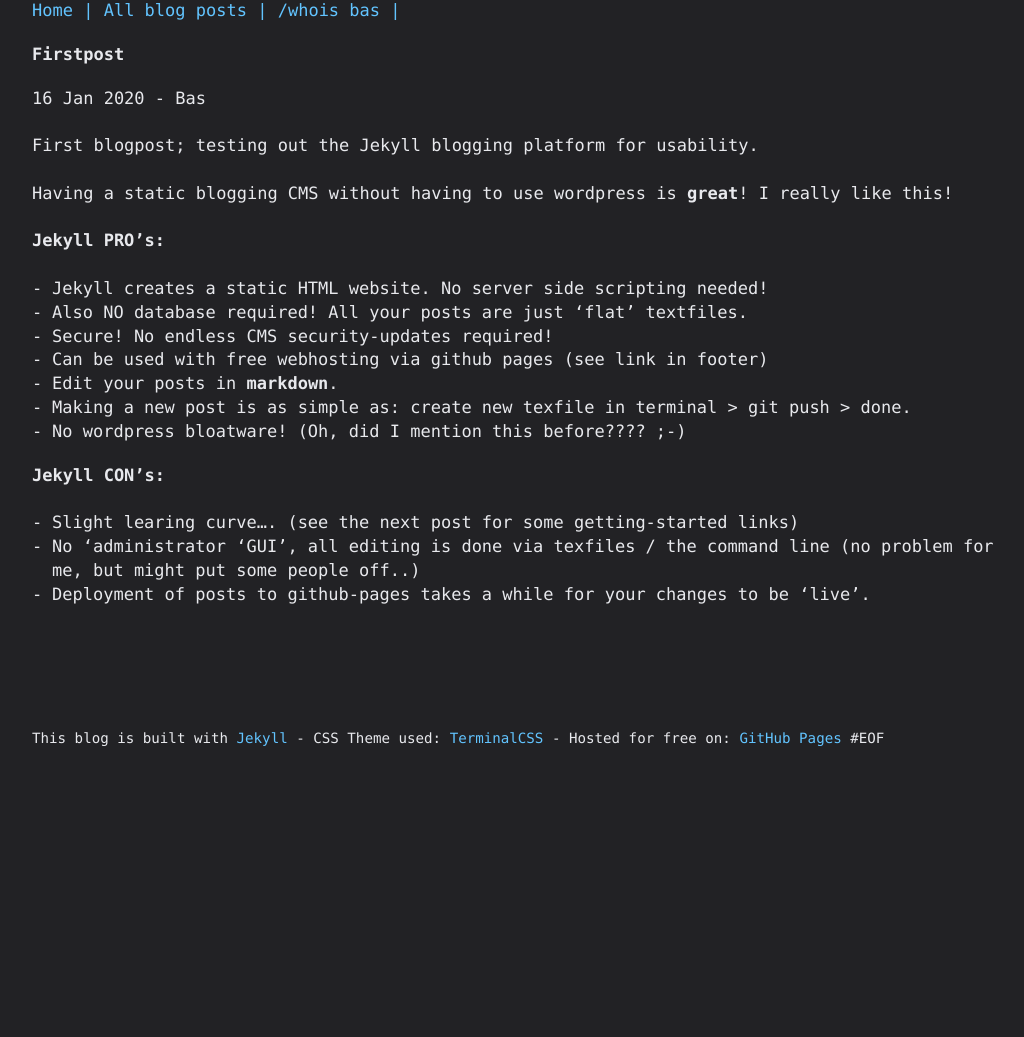
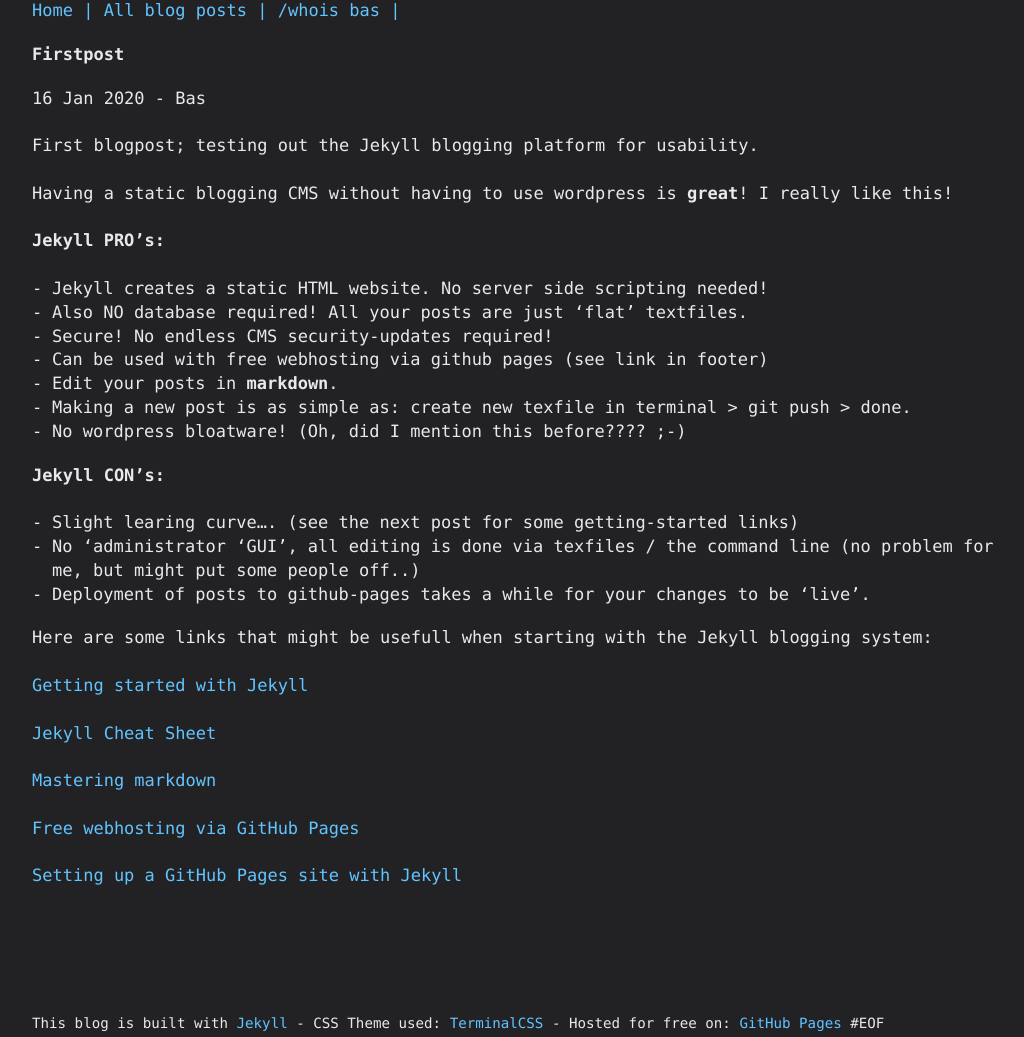
Before and after one commit to basdds/basdds.github.io, a Jekyll site: the page built from _posts/2020-01-16-firstpost.md, in a window 1280 px wide. Shown: the whole page, without its empty margins (118-1142 px from the left). Built offline with Jekyll 4.4.1, drawn with Linux system fonts in a browser that asks for light colours; before the commit the page ends 900 px from its top, so only the background shows below that.

Commit message:
site update

```diff
--- a/_posts/2020-01-16-firstpost.md
+++ b/_posts/2020-01-16-firstpost.md
@@ -21,3 +21,15 @@
 * Slight learing curve.... (see the next post for some getting-started links)
 * No 'administrator 'GUI', all editing is done via texfiles / the command line (no problem for me, but might put some people off..)
 * Deployment of posts to github-pages takes a while for your changes to be 'live'.
+
+Here are some links that might be usefull when starting with the Jekyll blogging system:
+
+[Getting started with Jekyll](https://jekyllrb.com/docs/step-by-step/01-setup/){:target="_blank"}
+
+[Jekyll Cheat Sheet](https://learn.cloudcannon.com/jekyll-cheat-sheet/){:target="_blank"}
+
+[Mastering markdown](https://guides.github.com/features/mastering-markdown/){:target="_blank"}
+
+[Free webhosting via GitHub Pages](https://pages.github.com/){:target="_blank"}
+
+[Setting up a GitHub Pages site with Jekyll](https://help.github.com/en/github/working-with-github-pages/setting-up-a-github-pages-site-with-jekyll){:target="_blank"}
```
Also changed, not shown: 2 other files.
